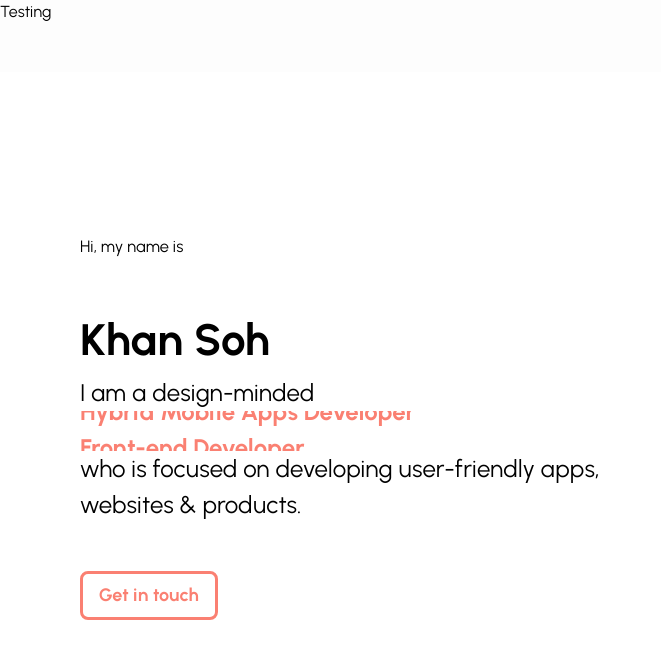
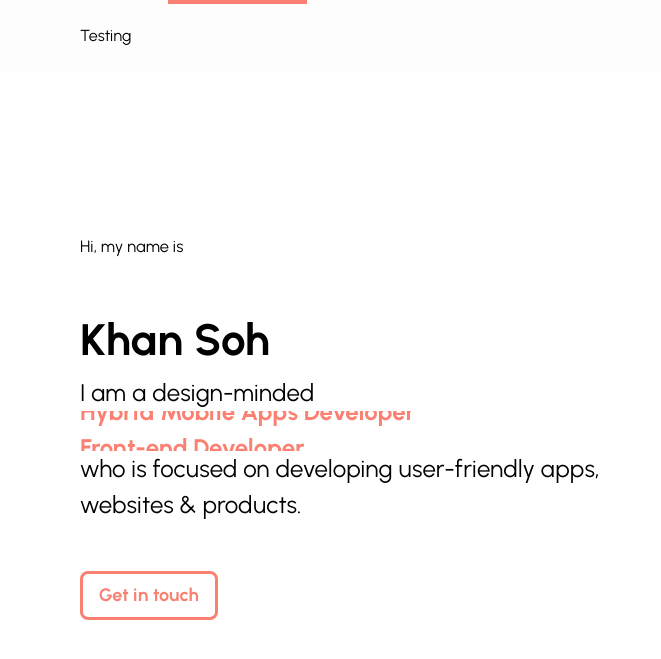
Before and after one commit to notAunty/portfolio-v2, a Jekyll site: the page built from src/index.html, in a window 1280 px wide. Shown: the top 659 px of the page, without its empty margins (0-661 px from the left). Built offline with Jekyll 4.4.1, drawn with Linux system fonts in a browser that asks for light colours; comment, search, counter and statistics services are not loaded.

Commit message:
z-index & nav bar css

```diff
--- a/src/_layouts/portfolio.html
+++ b/src/_layouts/portfolio.html
@@ -5,8 +5,8 @@
   {% include scripts.html %}
 </head>
 <body>
-  {% include splash.html %}
   {% include navigation.html %}
   {{ content }}
+  {% include splash.html %}
 </body>
 </html>
--- a/src/_sass/_navigation.scss
+++ b/src/_sass/_navigation.scss
@@ -1,23 +1,35 @@
 nav {
-  height: $nav-bar-height;
   position: sticky;
   top: 0;
-  z-index: 10;
+  width: 100%;
+  height: $nav-bar-height;
+
+  isolation: isolate;
+  margin: 0 auto;
+  max-width: 1400px;
+  padding: 0 80px;
+  @include tablet {
+    padding: 0 48px;
+  }
+
+  display: flex;
+  align-items: center;
+
   background-color: rgba($white, 0.72);
   backdrop-filter: saturate(180%) blur(20px);
   -webkit-backdrop-filter: saturate(180%) blur(20px);
 
   .skip-to-content-link {
     background: $primary-color;
-    height: 30px;
-    left: 32px;
-    padding: 8px;
+    left: 168px;
+    padding: 4px 16px;
     position: absolute;
     transform: translateY(-150%);
-    transition: transform 0.3s cubic-bezier(0.165, 0.84, 0.44, 1);
+    transition: transform 0.3s cubic-bezier(0.19, 1, 0.22, 1);
   }
 
   .skip-to-content-link:focus {
+    border: none;
     transform: translateY(0%);
   }
 }
--- a/src/_sass/_splash.scss
+++ b/src/_sass/_splash.scss
@@ -8,5 +8,4 @@
   align-items: center;
   justify-content: center;
   background-color: green;
-  z-index: 5;
 }
```
